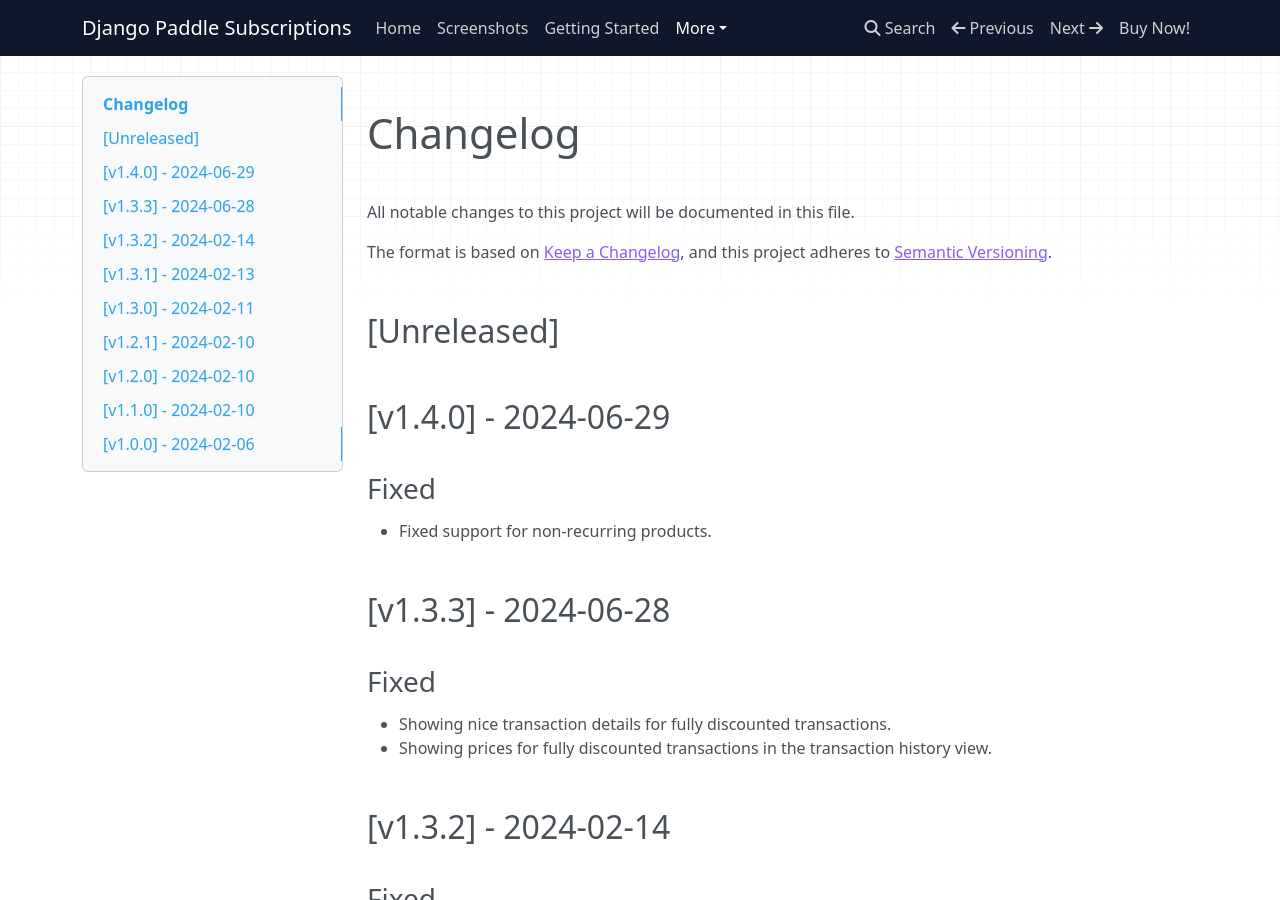
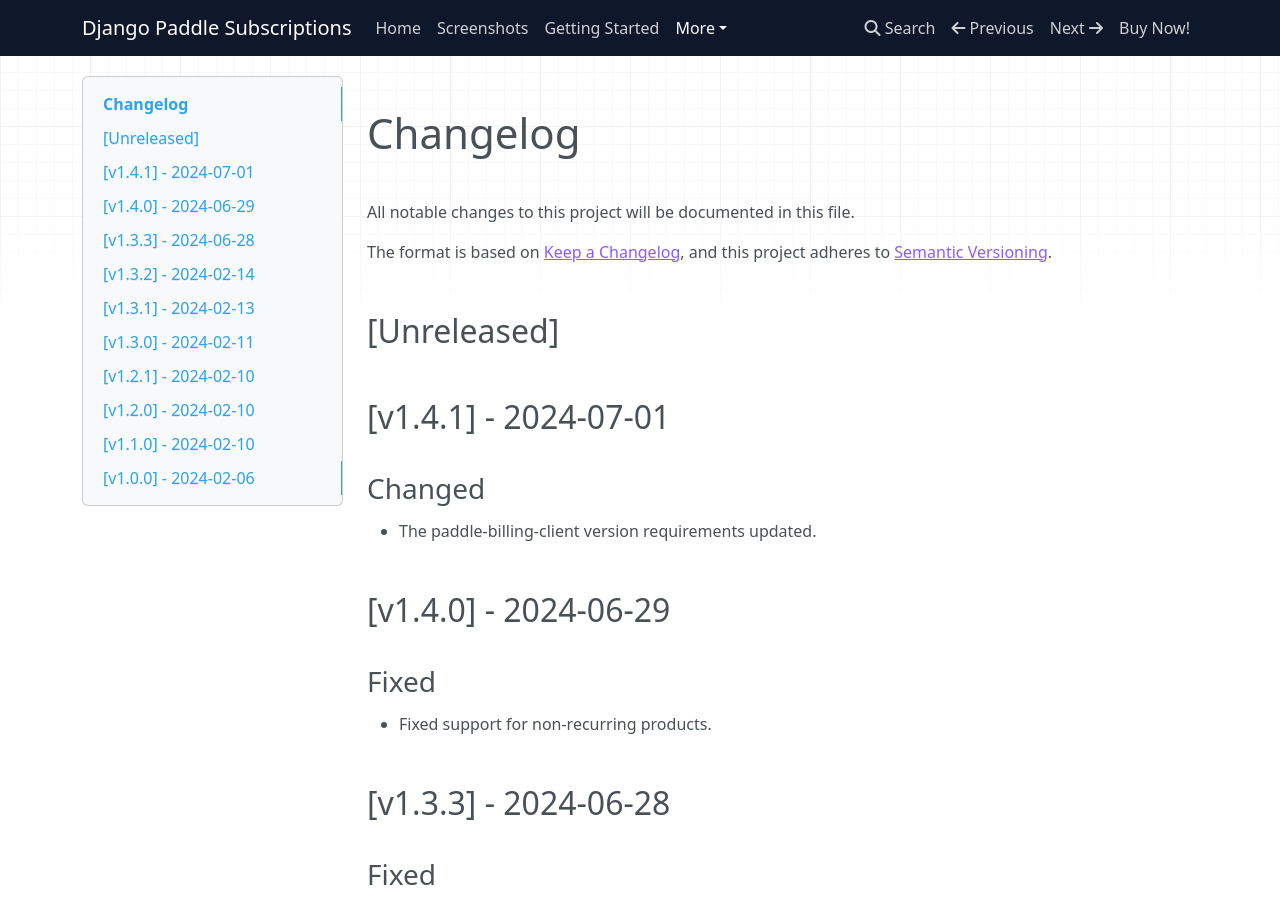
Before and after one commit to websightful/django-paddle-subscriptions-docs, an MkDocs documentation site: the page built from src/CHANGELOG.md, in a window 1280 px wide and 900 px high. Built offline with MkDocs 1.6.1, drawn with Linux system fonts in a browser that asks for light colours; nearby versions of some CDN libraries.

Commit message:
🔨 v1.4.1

````diff
--- a/docs/getting-started/index.html
+++ b/docs/getting-started/index.html
@@ -124,13 +124,13 @@
 <p>Create a directory <code>private_wheels/</code> in your project's repository and add the wheel file of the app there.</p>
 <p>Link to this file in your <code>requirements.txt</code>:</p>
 <pre><code>Django==4.2
-file:./private_wheels/django_paddle_subscriptions-1.4.0-py2.py3-none-any.whl
+file:./private_wheels/django_paddle_subscriptions-1.4.1-py2.py3-none-any.whl
 </code></pre>
 <p>Install the pip requirements from the <code>requirements.txt</code> file into your project's virtual environment:</p>
 <pre><code class="language-shell">(venv)$ pip install -r requirements.txt
 </code></pre>
 <p>Alternatively to start quickly, install the wheel file into your Django project's virtual environment right from the shell:</p>
-<pre><code class="language-shell">(venv)$ pip install /path/to/django_paddle_subscriptions-1.4.0-py2.py3-none-any.whl
+<pre><code class="language-shell">(venv)$ pip install /path/to/django_paddle_subscriptions-1.4.1-py2.py3-none-any.whl
 </code></pre>
 <h3 id="2-add-the-app-to-installed_apps-of-your-project-settings">2. Add the app to <code>INSTALLED_APPS</code> of your project settings</h3>
 <pre><code class="language-python">INSTALLED_APPS = [
--- a/docs/index.html
+++ b/docs/index.html
@@ -217,7 +217,7 @@
 </tr>
 <tr>
 <td>Latest package version</td>
-<td>1.4.0</td>
+<td>1.4.1</td>
 </tr>
 </tbody>
 </table>
@@ -344,5 +344,5 @@
 
 <!--
 MkDocs version : 1.5.3
-Build Date UTC : 2024-06-29 18:49:21.358962+00:00
+Build Date UTC : 2024-07-01 10:38:14.462449+00:00
 -->
--- a/src/CHANGELOG.md
+++ b/src/CHANGELOG.md
@@ -10,6 +10,14 @@
 
 [Unreleased]
 ------------
+
+[v1.4.1] - 2024-07-01
+------------------
+
+### Changed
+
+- The paddle-billing-client version requirements updated.
+
 
 [v1.4.0] - 2024-06-29
 ------------------
--- a/src/getting-started.md
+++ b/src/getting-started.md
@@ -12,7 +12,7 @@
 
 ```
 Django==4.2
-file:./private_wheels/django_paddle_subscriptions-1.4.0-py2.py3-none-any.whl
+file:./private_wheels/django_paddle_subscriptions-1.4.1-py2.py3-none-any.whl
 ```
 
 Install the pip requirements from the `requirements.txt` file into your project's virtual environment:
@@ -24,7 +24,7 @@
 Alternatively to start quickly, install the wheel file into your Django project's virtual environment right from the shell:
 
 ```shell
-(venv)$ pip install /path/to/django_paddle_subscriptions-1.4.0-py2.py3-none-any.whl
+(venv)$ pip install /path/to/django_paddle_subscriptions-1.4.1-py2.py3-none-any.whl
 ```
 
 ### 2. Add the app to `INSTALLED_APPS` of your project settings
````
Also changed, not shown: docs/CHANGELOG/index.html (+11 -2 lines), docs/search/search_index.json (+1 -1 lines), docs/sitemap.xml (+6 -6 lines), src/index.md (+1 -1 lines), 1 other file.
